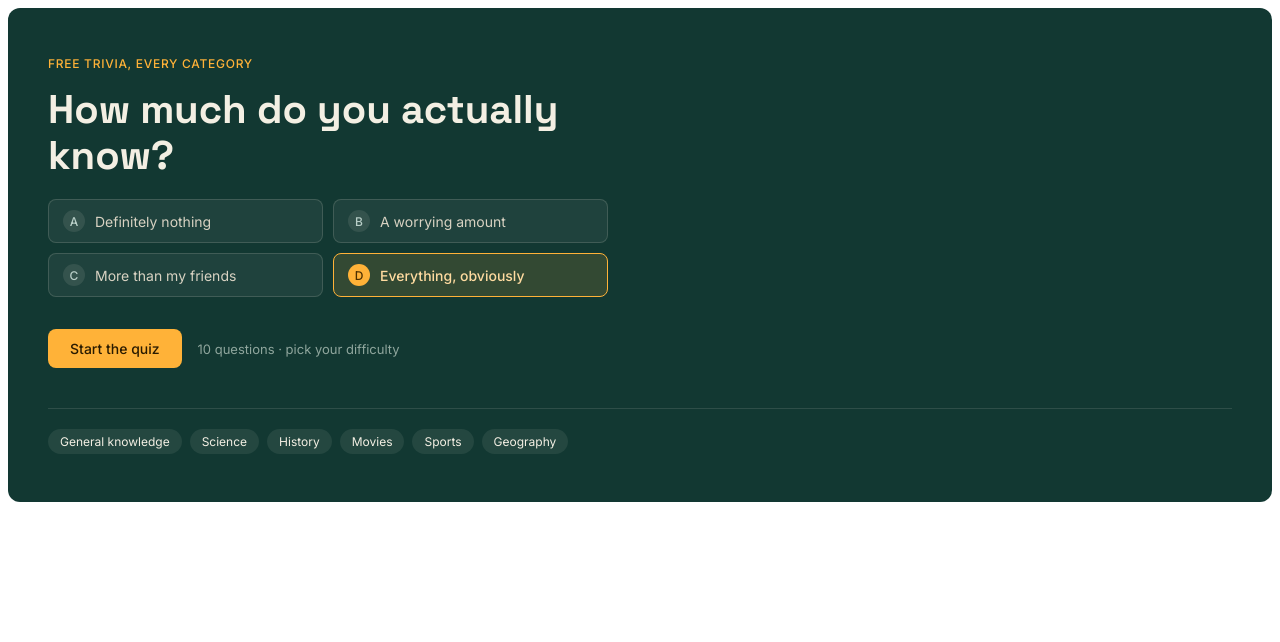
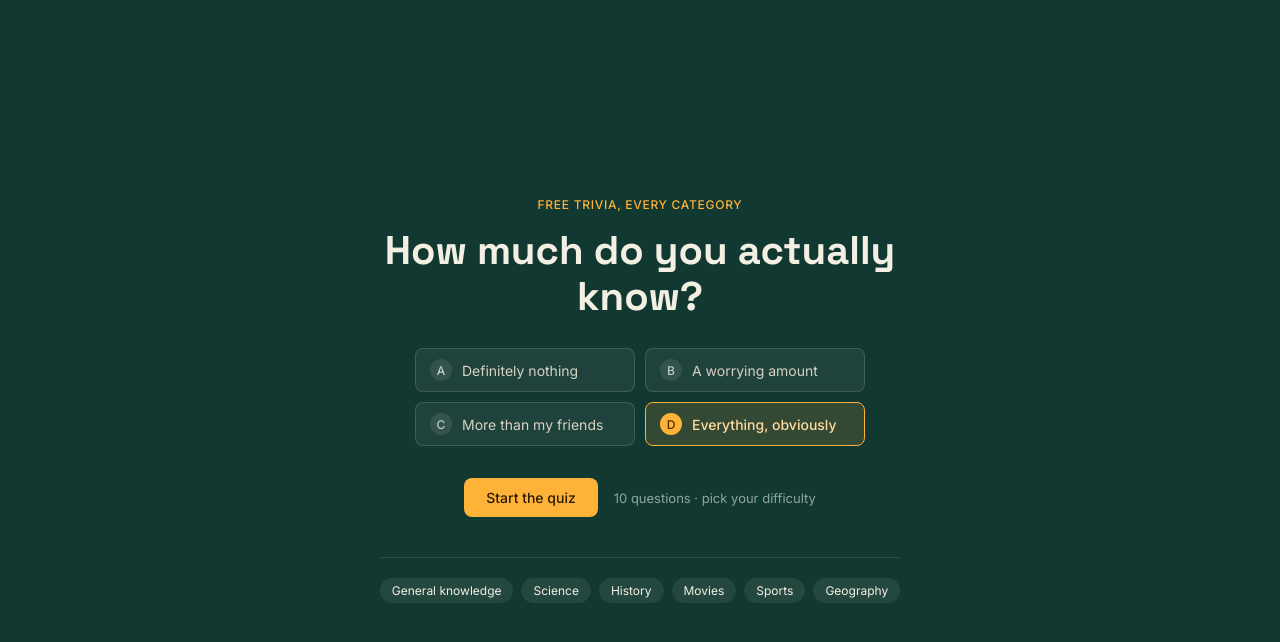
Before and after one commit to pochrahul55-ux/Quiz-App, a React (Vite) app in the folder Quiz-App/: page / in a window 1280 px wide. Shown: the top 642 px of the page. Built offline with nearby package versions, Linux system fonts and the light colour scheme.

Commit message:
style: Refactor CSS styles for layout consistency and improved readability

```diff
--- a/Quiz-App/src/index.css
+++ b/Quiz-App/src/index.css
@@ -1,5 +1,6 @@
 body {
   font-family: 'Inter', sans-serif;
+  margin: 0;
 }
 
 h1,
@@ -7,3 +8,8 @@
 h3 {
   font-family: 'Space Grotesk', sans-serif;
 }
+
+#root {
+  max-width: none;
+  margin: 0;
+}
--- a/Quiz-App/src/styles/Hero.css
+++ b/Quiz-App/src/styles/Hero.css
@@ -1,9 +1,16 @@
 .hero {
   background-color: #123832;
-  padding: 3rem 2.5rem;
-  border-radius: 12px;
+  width: 100%;
+  min-height: 100vh;
+  box-sizing: border-box;
+  display: flex;
+  flex-direction: column;
+  align-items: center;
+  justify-content: center;
+  text-align: center;
+  padding: 3rem 2rem;
+  border-radius: 0;
 }
-
 .hero-eyebrow {
   font-size: 12px;
   font-weight: 500;
@@ -18,6 +25,6 @@
   font-weight: 700;
   line-height: 1.15;
   color: #f3efe3;
-  max-width: 520px;
-  margin: 0;
+  max-width: 600px;
+  margin: 0 auto 1.75rem;
 }
--- a/Quiz-App/src/styles/HeroOptions.css
+++ b/Quiz-App/src/styles/HeroOptions.css
@@ -3,8 +3,7 @@
   grid-template-columns: repeat(auto-fit, minmax(220px, 1fr));
   gap: 10px;
   max-width: 560px;
-  margin-bottom: 2rem;
-  margin-top: 20px;
+  margin: 0 auto 2rem;
 }
 
 .hero-option {
```
